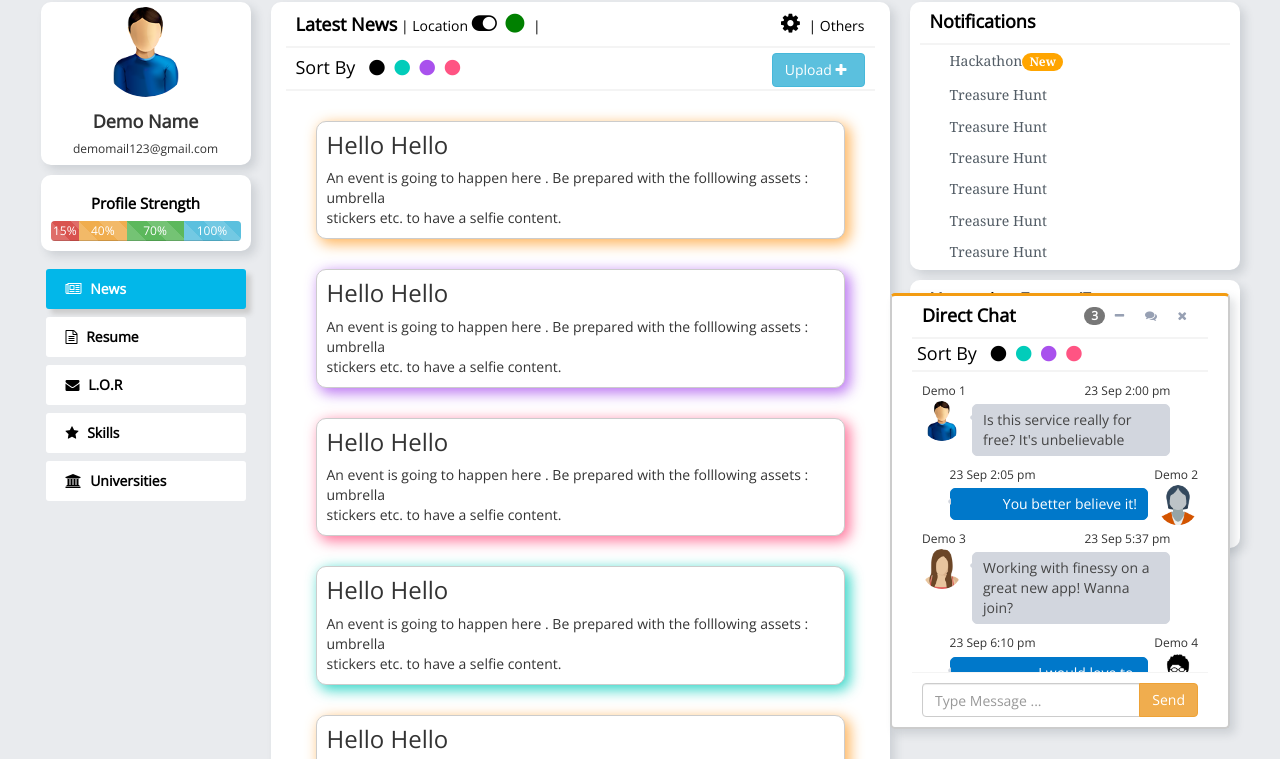
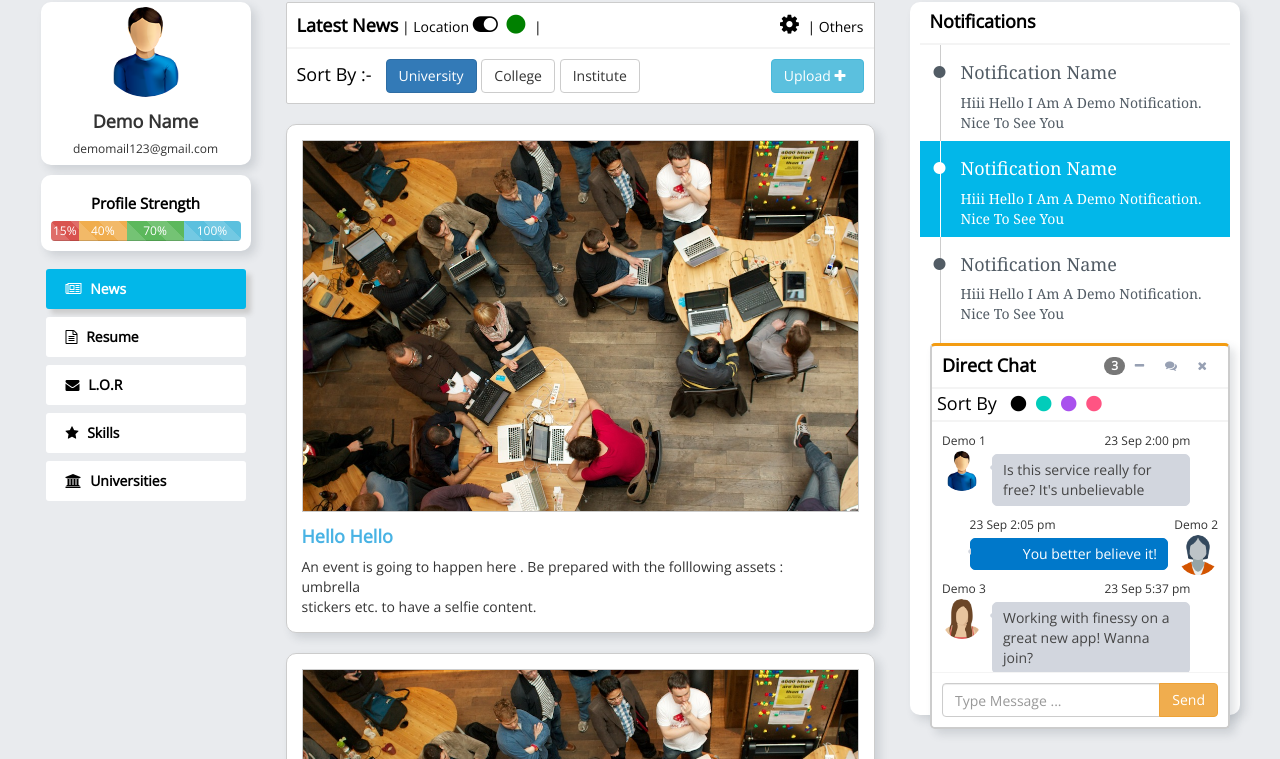
Before and after one commit to himanshukhosla123/finessy, a plain HTML site: page dashboard.html in a window 1280 px wide. Shown: the part 71-830 px from the top of the page. Drawn offline with nearby package versions, Linux system fonts and the light colour scheme.

Commit message:
dashboard changed

```diff
--- a/assets/css/dashboard.css
+++ b/assets/css/dashboard.css
@@ -32,23 +32,43 @@ header .navbar-default .navbar-nav>li>a{
 
 }
 .events_list{
-    max-height:215px;
-    overflow: auto;
+    overflow:auto;
 }
 .events_list .event{
+    padding-left:20px;
+}
+.events_list .event_box{
     font-size: 14px;
     text-transform: capitalize;
     margin: 0px;
     padding:8px 10px;
+    padding-left: 20px;
     color:rgb(82, 92, 101);
-    padding-left:30px;
+    border-left: 1px solid #ccc;
     font-weight: 500;
+    position: relative;
     font-family: Georgia, 'Times New Roman', Times, serif
     /* text-shadow:3px 1px 5px rgba(169,81,237,0.9); */
 }
-.events_list .event:hover{
-    color: blue;
+.event_box .fa{
+    position: absolute;
+    top: 20px;
+    left:-7px;
 }
+
+
+.events_list .event:hover,.events_list .event.active{
+    background-color:#02B7E9;
+    color:white !important;
+    border-color:white;
+}
+.events_list .event:hover .event_box,.events_list .event.active .event_box{
+    color:white !important;
+    border-color:white;
+
+}
+
+
 .events_box .box{
     padding:0px 10px 10px;
 }
@@ -72,12 +92,21 @@ header .navbar-default .navbar-nav>li>a{
 }
 .news_card{
      border:1px solid #ccc;
-     padding: 0px 10px;
-     margin: 30px;
+     padding:15px;
+     margin:20px 0px;
 }
-.news_card h3{
-    margin: 10px 0px;
+p{
+    font-size: 14px;
+    margin-bottom: 0px;
+}
+.news_card h4{
+    margin: 15px 0px 10px;
+    color:#49B3E4;
+    font-weight: 600;
     text-transform: capitalize;
+}
+.news_card img{
+    border: 1px solid #ccc;
 }
 
 
@@ -85,16 +114,17 @@ header .navbar-default .navbar-nav>li>a{
 .paddinglr10{
     padding: 0px 10px;
 }
-.chat_box{
+.box.chat_box{
     border-radius: 5px;
     border:2px solid #ccc;
     border-top:3px solid #f39c12;
     overflow:hidden;
     position: fixed;
     bottom:0px;
+    padding: 0px;
     right:50px;
-    width:340px;
-    margin: 0px;
+    width:300px;
+    margin:0px;
 }
 .box-header>.fa, .box-header>.glyphicon, .box-header>.ion, .box-header .box-title {
     display: inline-block;
@@ -136,7 +166,7 @@ header .navbar-default .navbar-nav>li>a{
     -o-transform: translate(0, 0);
     transform: translate(0, 0);
     padding: 10px;
-    height:300px;
+    height:250px;
     overflow:auto;
 }
 .direct-chat-msg {
@@ -282,6 +312,19 @@ header .navbar-default .navbar-nav>li>a{
 .direct-chat .sort-by{
     padding: 5px;
 }
+.main_box{
+}
+.main_box .sort-by-box{
+    position:sticky;
+    top:18px;
+    background:white;
+    left:0px;
+/*    margin-right:10px;*/
+/*    margin-left:10px;*/
+    border:1px solid #ccc;
+    border-radius:2px 0px 0px 2px;
+    box-shadow: none;
+}
 .sort-by .box-title{
     font-weight: 500;
 }
@@ -294,6 +337,7 @@ header .navbar-default .navbar-nav>li>a{
 .text-yellow,{
     color: rgb(255,162,52);
 }
+/*
 .shadow-yellow{
     box-shadow: 4px 4px 14px 1px rgba(255,162,52,.8);
 }
@@ -306,6 +350,7 @@ header .navbar-default .navbar-nav>li>a{
 .shadow-green{
     box-shadow: 4px 4px 14px 1px rgba(2,204,186,.8);
 }
+*/
 .text-violet{
     color: rgb(169,81,237);
 }
--- a/dashboard.html
+++ b/dashboard.html
@@ -28,6 +28,11 @@
                       <div class="collapse navbar-collapse" id="bs-example-navbar-collapse-1">
                         <ul class="nav navbar-nav">
                             <li><a>, A finessy Company</a></li>
+                            <li class="">
+                  <a href="dashboard.html">Dashboard <span class="sr-only">(current)</span></a></li>
+                  <li><a href="#">About Us</a></li>
+                  <li><a href="#">Services</a></li>
+                  <li><a href="#">Our Team</a></li>
                         </ul>
                          <ul class="nav navbar-nav navbar-right">
                           <li><a href="" class="btn-blue"><i class="fa fa-sign-in"></i> Logout</a></li>
@@ -85,7 +90,8 @@
 
         <div class="col-xs-12 col-sm-7 main_box">
 
-               <div class="box news_box container-fluid">
+               <div class="news_box container-fluid">
+               <div class="box sort-by-box">
                 <div class="box-header with-border">
 
                      <h3 class="box-title">
@@ -97,61 +103,96 @@
                     |
                     Others  </div>
                 </div>
-                <div class="box-header with-border sort-by">
+                <div class="box-header sort-by">
 
                     <div class="box-title">
-                        Sort By &nbsp;
-                      <i class="fa fa-circle text-yellow">
-                        </i> <i class="fa fa-circle text-green">
-                          </i> <i class="fa fa-circle text-violet">
-                            </i> <i class="fa fa-circle text-pink"></i>
+                        Sort By :- &nbsp;
+                         <button class="btn btn-primary">University</button>
+                         <button class="btn btn-default">College</button>
+                         <button class="btn btn-default">Institute</button>
+
                           </div>
-                          <div class="box-tools">
+                          <div class="box-tools" style="top:10px;">
                             <button class="btn btn-info">Upload <i class="fa fa-plus"></i></button>
                           </div>
 
                   </div>
+                   </div>
+
+
+
                 <div class="news_container">
-                  <div class="box news_card shadow-yellow">
-                    <h3>hello hello</h3>
+                  <div class="box news_card">
+                   <img src="assets/images/160221hackathon.jpg" class="img-responsive" alt="">
+                    <h4>hello hello</h4>
                     <p>An event is going to happen here . Be prepared with the folllowing assets :
                       <br>umbrella
                       <br>stickers
                       etc. to have a selfie content.
                     </p>
                   </div>
-                  <div class="box news_card shadow-violet">
-                      <h3>hello hello</h3>
+
+                  <div class="box news_card">
+                   <img src="assets/images/160221hackathon.jpg" class="img-responsive" alt="">
+                    <h4>hello hello</h4>
                     <p>An event is going to happen here . Be prepared with the folllowing assets :
                       <br>umbrella
                       <br>stickers
                       etc. to have a selfie content.
                     </p>
                   </div>
-                    <div class="box news_card shadow-pink">
-                        <h3>hello hello</h3>
+
+                  <div class="box news_card">
+                   <img src="assets/images/160221hackathon.jpg" class="img-responsive" alt="">
+                    <h4>hello hello</h4>
                     <p>An event is going to happen here . Be prepared with the folllowing assets :
                       <br>umbrella
                       <br>stickers
                       etc. to have a selfie content.
                     </p>
                   </div>
-                      <div class="box news_card shadow-green">
-                          <h3>hello hello</h3>
+
+                  <div class="box news_card">
+                   <img src="assets/images/160221hackathon.jpg" class="img-responsive" alt="">
+                    <h4>hello hello</h4>
                     <p>An event is going to happen here . Be prepared with the folllowing assets :
                       <br>umbrella
                       <br>stickers
                       etc. to have a selfie content.
                     </p>
                   </div>
-                        <div class="box news_card shadow-yellow">
-                            <h3>hello hello</h3>
+
+                  <div class="box news_card">
+                   <img src="assets/images/160221hackathon.jpg" class="img-responsive" alt="">
+                    <h4>hello hello</h4>
                     <p>An event is going to happen here . Be prepared with the folllowing assets :
                       <br>umbrella
                       <br>stickers
                       etc. to have a selfie content.
                     </p>
                   </div>
+
+                  <div class="box news_card">
+                   <img src="assets/images/160221hackathon.jpg" class="img-responsive" alt="">
+                    <h4>hello hello</h4>
+                    <p>An event is going to happen here . Be prepared with the folllowing assets :
+                      <br>umbrella
+                      <br>stickers
+                      etc. to have a selfie content.
+                    </p>
+                  </div>
+
+                  <div class="box news_card">
+                   <img src="assets/images/160221hackathon.jpg" class="img-responsive" alt="">
+                    <h4>hello hello</h4>
+                    <p>An event is going to happen here . Be prepared with the folllowing assets :
+                      <br>umbrella
+                      <br>stickers
+                      etc. to have a selfie content.
+                    </p>
+                  </div>
+
+
                 </div>
             </div>
         </div>
@@ -163,38 +204,68 @@
                       <h3 class="box-title">Notifications</h3>
                     </div>
                     <div class="events_list">
-                      <h4 class="event">hackathon<span class="badge text-orange">new</span></h4>
-                      <h4 class="event">treasure hunt</h4>
-                      <h4 class="event">treasure hunt</h4>
-                        <h4 class="event">treasure hunt</h4>
-                      <h4 class="event">treasure hunt</h4>
-                        <h4 class="event">treasure hunt</h4>
-                      <h4 class="event">treasure hunt</h4>
-                        <h4 class="event">treasure hunt</h4>
-                      <h4 class="event">treasure hunt</h4>
+
+                       <div class="event">
+                       <div class="event_box">
+                        <i class="fa fa-circle"></i>
+                        <h4>Notification Name</h4>
+                        <p>hiii hello i am a demo notification. Nice to see you</p>
                         </div>
                     </div>
-                <div class="box paddinglr10">
-                  <div class="box-header with-border">
-                    <h3 class="box-title">Upcoming Events/Exams</h3>
+                    <div class="event active">
+                       <div class="event_box">
+                        <i class="fa fa-circle"></i>
+                        <h4>Notification Name</h4>
+                        <p>hiii hello i am a demo notification. Nice to see you</p>
                         </div>
-
-                  <div class="events_list">
-                    <h4 class="event">btech exam <span class="badge text-orange">new</span></h4>
-                    <h4 class="event">mca exams</h4>
-                    <h4 class="event">mca exams</h4>
-                        <h4 class="event">treasure hunt</h4>
-                      <h4 class="event">treasure hunt</h4>
-                      <h4 class="event">treasure hunt</h4>
-                        <h4 class="event">treasure hunt</h4>
-                      <h4 class="event">treasure hunt</h4>
-                        <h4 class="event">treasure hunt</h4>
-                      <h4 class="event">treasure hunt</h4>
+                    </div>
+                    <div class="event">
+                       <div class="event_box">
+                        <i class="fa fa-circle"></i>
+                        <h4>Notification Name</h4>
+                        <p>hiii hello i am a demo notification. Nice to see you</p>
+                        </div>
+                    </div>
+                    <div class="event">
+                       <div class="event_box">
+                        <i class="fa fa-circle"></i>
+                        <h4>Notification Name</h4>
+                        <p>hiii hello i am a demo notification. Nice to see you</p>
+                        </div>
+                    </div>
+                    <div class="event">
+                       <div class="event_box">
+                        <i class="fa fa-circle"></i>
+                        <h4>Notification Name</h4>
+                        <p>hiii hello i am a demo notification. Nice to see you</p>
+                        </div>
+                    </div>
+                    <div class="event">
+                       <div class="event_box">
+                        <i class="fa fa-circle"></i>
+                        <h4>Notification Name</h4>
+                        <p>hiii hello i am a demo notification. Nice to see you</p>
+                        </div>
+                    </div>
+                        <div class="event">
+                       <div class="event_box">
+                        <i class="fa fa-circle"></i>
+                        <h4>Notification Name</h4>
+                        <p>hiii hello i am a demo notification. Nice to see you</p>
+                        </div>
+                    </div>
+                    <div class="event">
+                       <div class="event_box">
+                        <i class="fa fa-circle"></i>
+                        <h4>Notification Name</h4>
+                        <p>hiii hello i am a demo notification. Nice to see you</p>
+                        </div>
+                    </div>
                     </div>
                 </div>
 
                 <div class="box chat_box">
-                        <div class="paddinglr10">
+                        <div class="">
                                 <!-- DIRECT CHAT -->
                                 <div class="direct-chat box-warning  direct-chat-warning">
                                   <div class="box-header with-border">
@@ -411,5 +482,10 @@
     <script src="https://ajax.googleapis.com/ajax/libs/jquery/2.2.4/jquery.min.js"></script>
     <script src="https://maxcdn.bootstrapcdn.com/bootstrap/3.3.7/js/bootstrap.min.js"></script>
     <script src="assets/js/dashboard.js"></script>
+    <script>
+    $(document).ready(function(){
+        $(".events_list").css("max-height",$(window).height()-140+"px");
+    })
+    </script>
 </body>
 </html>
```
Also changed, not shown: assets/images/160221hackathon.jpg (added). Lines whose indentation alone changed are shown as unchanged.
